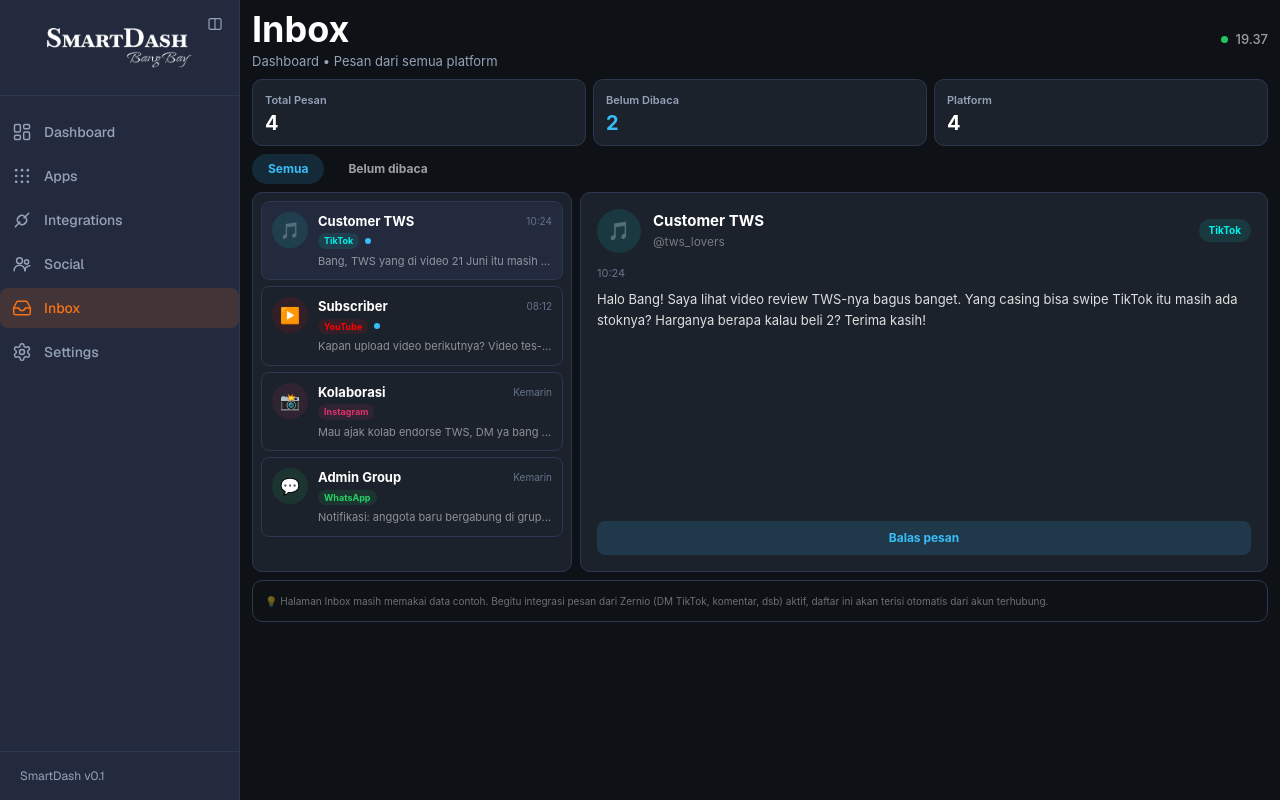
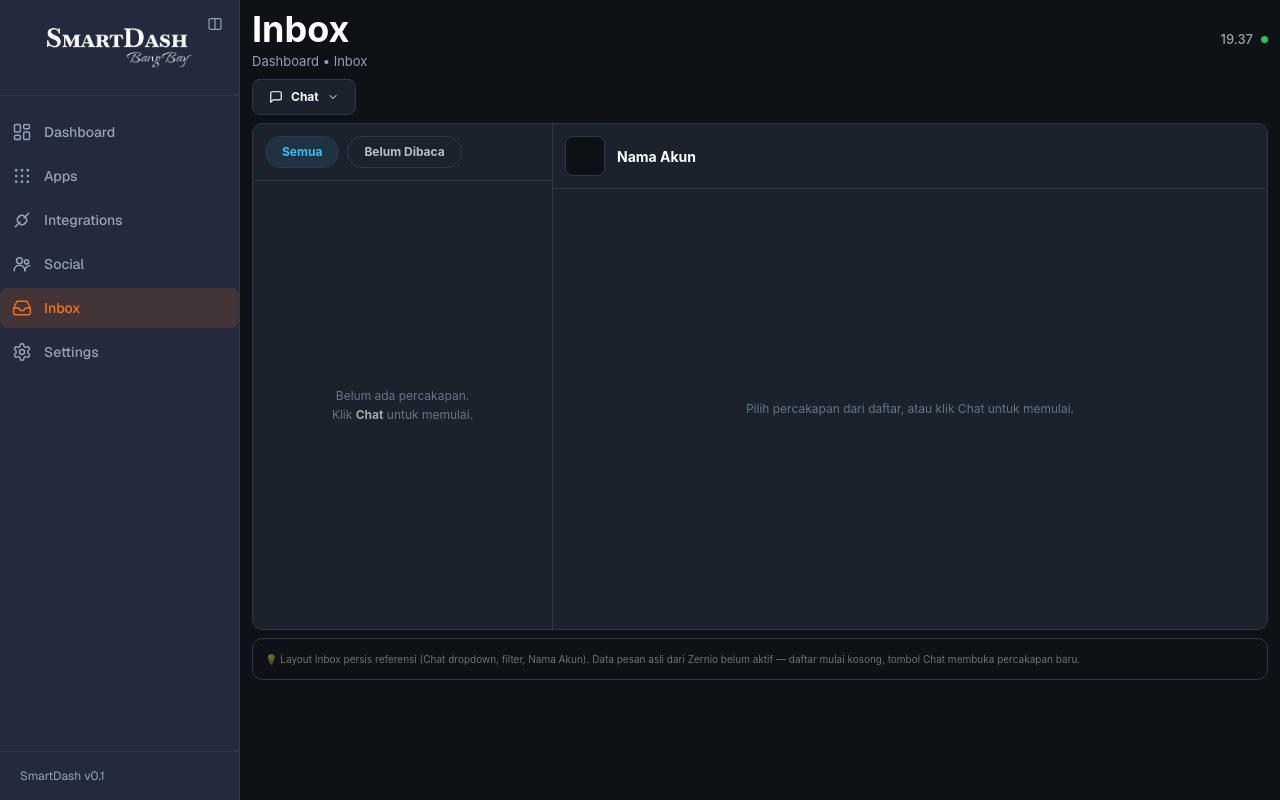
Before and after one commit to Agent-DashBoard/SmartDash-v.01, a Next.js app: page /inbox in a window 1280 px wide. Built offline with nearby package versions, Linux system fonts and the light colour scheme.

Commit message:
UPDATE 57: Inbox redesign — Chat dropdown + layout referensi (filter pills, Nama Akun, empty state)

```diff
--- a/app/inbox/page.tsx
+++ b/app/inbox/page.tsx
@@ -1,83 +1,33 @@
 // app/inbox/page.tsx — Inbox: pesan dari semua platform sosial terhubung.
-// Tema konsisten dengan dashboard (dark, #0E1116 bg, card #1C222B).
-// CATATAN: belum ada integrasi pesan dari Zernio → data contoh (mock) sampai API pesan aktif.
+// Layout persis referensi BangBay: header + tombol Chat (dropdown platform) +
+// panel kiri (filter Semua/Belum Dibaca + daftar) + panel kanan (header Nama Akun + isi).
+// CATATAN: data pesan dari Zernio belum aktif → daftar mulai kosong (empty state).
 "use client";
 
 import { useState, useEffect } from "react";
 
-// ---- Tipe & data contoh (mock) ----
-type InboxMessage = {
+// ---- Tipe ----
+type ChatPlatform = "tiktok" | "youtube" | "instagram" | "whatsapp";
+
+type Chat = {
   id: number;
-  platform: "tiktok" | "youtube" | "instagram" | "whatsapp";
-  from: string;
+  platform: ChatPlatform;
+  name: string;
   handle: string;
   preview: string;
-  body: string;
   time: string;
   unread: boolean;
-  color: string;
 };
 
-const PLATFORM_LABEL: Record<InboxMessage["platform"], string> = {
-  tiktok: "TikTok",
-  youtube: "YouTube",
-  instagram: "Instagram",
-  whatsapp: "WhatsApp",
+const PLATFORM_META: Record<
+  ChatPlatform,
+  { label: string; icon: string; color: string; connected: boolean }
+> = {
+  tiktok: { label: "TikTok", icon: "🎵", color: "#00F2EA", connected: true },
+  youtube: { label: "YouTube", icon: "▶️", color: "#FF0000", connected: true },
+  instagram: { label: "Instagram", icon: "📸", color: "#E1306C", connected: false },
+  whatsapp: { label: "WhatsApp", icon: "💬", color: "#25D366", connected: false },
 };
-
-const PLATFORM_ICON: Record<InboxMessage["platform"], string> = {
-  tiktok: "🎵",
-  youtube: "▶️",
-  instagram: "📸",
-  whatsapp: "💬",
-};
-
-const INITIAL_MESSAGES: InboxMessage[] = [
-  {
-    id: 1,
-    platform: "tiktok",
-    from: "Customer TWS",
-    handle: "@tws_lovers",
-    preview: "Bang, TWS yang di video 21 Juni itu masih ada stoknya gak?",
-    body: "Halo Bang! Saya lihat video review TWS-nya bagus banget. Yang casing bisa swipe TikTok itu masih ada stoknya? Harganya berapa kalau beli 2? Terima kasih!",
-    time: "10:24",
-    unread: true,
-    color: "#00F2EA",
-  },
-  {
-    id: 2,
-    platform: "youtube",
-    from: "Subscriber",
-    handle: "@penonton_setia",
-    preview: "Kapan upload video berikutnya? Video tes-nya singkat banget 😄",
-    body: "Halo Bang, baru nemu channel ini. Kapan-kapan upload konten yang lebih panjang dong, penasaran sama review TWS lengkapnya. Sukses terus!",
-    time: "08:12",
-    unread: true,
-    color: "#FF0000",
-  },
-  {
-    id: 3,
-    platform: "instagram",
-    from: "Kolaborasi",
-    handle: "@brand_partner",
-    preview: "Mau ajak kolab endorse TWS, DM ya bang 🙏",
-    body: "Halo BangBay! Kami dari brand aksesoris audio, tertarik kolaborasi untuk konten review produk kami. Mohon info rate card-nya ya. Terima kasih!",
-    time: "Kemarin",
-    unread: false,
-    color: "#E1306C",
-  },
-  {
-    id: 4,
-    platform: "whatsapp",
-    from: "Admin Group",
-    handle: "+62 812-xxxx-xxxx",
-    preview: "Notifikasi: anggota baru bergabung di grup Audio & Cuan",
-    body: "Sistem: 12 anggota baru bergabung dengan grup 'Audio & Cuan Community' dalam 24 jam terakhir.",
-    time: "Kemarin",
-    unread: false,
-    color: "#25D366",
-  },
-];
 
 // ---- Hook jam (pola sama dengan dashboard) ----
 function useClock() {
@@ -94,9 +44,12 @@ function useClock() {
 }
 
 export default function InboxPage() {
-  const [messages, setMessages] = useState<InboxMessage[]>(INITIAL_MESSAGES);
-  const [activeId, setActiveId] = useState<number | null>(messages[0]?.id ?? null);
+  // Daftar chat — mulai kosong persis referensi (empty state)
+  const [chats, setChats] = useState<Chat[]>([]);
+  const [activeChatId, setActiveChatId] = useState<number | null>(null);
   const [filter, setFilter] = useState<"all" | "unread">("all");
+  // Dropdown "Chat"
+  const [chatOpen, setChatOpen] = useState(false);
 
   const now = useClock();
   const time = now
@@ -104,67 +57,137 @@ export default function InboxPage() {
     : "--:--";
 
   const filtered =
-    filter === "unread" ? messages.filter((m) => m.unread) : messages;
-  const active = messages.find((m) => m.id === activeId) ?? null;
+    filter === "unread" ? chats.filter((c) => c.unread) : chats;
+  const active = chats.find((c) => c.id === activeChatId) ?? null;
 
-  const unreadCount = messages.filter((m) => m.unread).length;
+  function startChat(platform: ChatPlatform) {
+    const meta = PLATFORM_META[platform];
+    // Belum terhubung → tetap buka percakapan baru (data contoh), biar user lihat feedback
+    const nextId = Math.max(0, ...chats.map((c) => c.id)) + 1;
+    const chat: Chat = {
+      id: nextId,
+      platform,
+      name: meta.connected ? `Chat ${meta.label}` : `${meta.label} (belum terhubung)`,
+      handle: meta.connected ? "@akun_terhubung" : "",
+      preview: "Percakapan baru — belum ada pesan",
+      time: new Date().toLocaleTimeString("id-ID", { hour: "2-digit", minute: "2-digit" }),
+      unread: false,
+    };
+    setChats((prev) => [...prev, chat]);
+    setActiveChatId(nextId);
+    setChatOpen(false);
+  }
 
-  function openMessage(id: number) {
-    setActiveId(id);
-    setMessages((prev) => prev.map((m) => (m.id === id ? { ...m, unread: false } : m)));
+  function openChat(id: number) {
+    setActiveChatId(id);
+    setChats((prev) => prev.map((c) => (c.id === id ? { ...c, unread: false } : c)));
   }
 
   return (
     <div className="min-h-full bg-[#0E1116] px-3 py-2 [font-family:Inter,var(--font-geist-sans),system-ui,sans-serif]">
       <div className="flex w-full flex-col gap-2">
-        {/* Header — judul kiri · jam kanan */}
+        {/* Header — judul kiri · jam + dot kanan */}
         <header className="flex items-center justify-between gap-2">
           <div>
             <h1 className="text-[clamp(24px,3vw,36px)] font-bold leading-[1.21] text-white">
               Inbox
             </h1>
-            <p className="text-[13px] text-[#94A3B8]">Dashboard • Pesan dari semua platform</p>
+            <p className="text-[13px] text-[#94A3B8]">Dashboard • Inbox</p>
           </div>
           <div className="flex items-center gap-2 text-[13px] font-medium text-white/60">
+            <span>{time}</span>
             <span className="h-[7px] w-[7px] rounded-full bg-[#22C55E]" />
-            {time}
           </div>
         </header>
 
-        {/* Ringkasan kecil */}
-        <div className="grid grid-cols-3 gap-[7px]">
-          <div className="rounded-[10px] border border-[#2E3750] bg-[#1C222B] p-3">
-            <p className="text-[11px] font-semibold text-[#94A3B8]">Total Pesan</p>
-            <p className="mt-1 text-[20px] font-bold leading-none text-white">{messages.length}</p>
+        {/* Tombol Chat — dropdown platform */}
+        <div className="relative">
+          <button
+            type="button"
+            onClick={() => setChatOpen((v) => !v)}
+            className="cursor-pointer rounded-[8px] border border-[#2E3750] bg-[#1C222B] px-4 py-2 text-[12px] font-bold text-white transition-colors hover:bg-[#232A3D]"
+          >
+            <span className="flex items-center gap-2">
+              <svg className="h-3.5 w-3.5" viewBox="0 0 24 24" fill="none" stroke="currentColor" strokeWidth="2" strokeLinecap="round" strokeLinejoin="round" aria-hidden>
+                <path d="M21 15a2 2 0 0 1-2 2H7l-4 4V5a2 2 0 0 1 2-2h14a2 2 0 0 1 2 2z" />
+              </svg>
+              Chat
+              <svg
+                className={`h-3 w-3 transition-transform ${chatOpen ? "rotate-180" : ""}`}
+                viewBox="0 0 24 24"
+                fill="none"
+                stroke="currentColor"
+                strokeWidth="2"
+                strokeLinecap="round"
+                strokeLinejoin="round"
+                aria-hidden
+              >
+                <path d="m6 9 6 6 6-6" />
+              </svg>
+            </span>
+          </button>
+
+          {/* Dropdown */}
+          {chatOpen && (
+            <>
+              {/* Overlay — klik di luar untuk tutup */}
+              <div className="fixed inset-0 z-10" onClick={() => setChatOpen(false)} />
+              <div className="absolute left-0 top-full z-20 mt-1 w-64 overflow-hidden rounded-[8px] border border-[#2E3750] bg-[#1C222B] shadow-xl">
+                <p className="border-b border-[#2E3750] px-3 py-2 text-[10px] font-bold uppercase tracking-wider text-white/40">
+                  Mulai chat baru
+                </p>
+                {(Object.keys(PLATFORM_META) as ChatPlatform[]).map((key) => {
+                  const meta = PLATFORM_META[key];
+                  return (
+                    <button
+                      key={key}
+                      type="button"
+                      onClick={() => startChat(key)}
+                      className="flex w-full cursor-pointer items-center gap-2.5 px-3 py-2.5 text-left transition-colors hover:bg-[#232A3D]"
+                    >
+                      <span
+                        className="flex h-8 w-8 shrink-0 items-center justify-center rounded-full text-[14px]"
+                        style={{ backgroundColor: `${meta.color}1A` }}
+                      >
+                        {meta.icon}
+                      </span>
+                      <span className="min-w-0 flex-1">
+                        <span className="block text-[13px] font-bold text-white">{meta.label}</span>
+                        <span
+                          className="block text-[10px]"
+                          style={{ color: meta.connected ? meta.color : "#64748B" }}
+                        >
+                          {meta.connected ? "Terhubung" : "Belum terhubung"}
+                        </span>
+                      </span>
+                    </button>
+                  );
+                })}
               </div>
-          <div className="rounded-[10px] border border-[#2E3750] bg-[#1C222B] p-3">
-            <p className="text-[11px] font-semibold text-[#94A3B8]">Belum Dibaca</p>
-            <p className="mt-1 text-[20px] font-bold leading-none text-[#38BDF8]">{unreadCount}</p>
-          </div>
-          <div className="rounded-[10px] border border-[#2E3750] bg-[#1C222B] p-3">
-            <p className="text-[11px] font-semibold text-[#94A3B8]">Platform</p>
-            <p className="mt-1 text-[20px] font-bold leading-none text-white">
-              {Object.keys(PLATFORM_LABEL).length}
-            </p>
-          </div>
+            </>
+          )}
         </div>
 
-        {/* Filter */}
-        <div className="flex items-center gap-2">
+        {/* Dua kolom: daftar kiri + baca kanan */}
+        <div className="grid min-h-[440px] grid-cols-1 overflow-hidden rounded-[10px] border border-[#2E3750] bg-[#1C222B] lg:grid-cols-[300px_1fr]">
+          {/* Panel kiri — filter + daftar */}
+          <div className="flex flex-col border-b border-[#2E3750] lg:border-b-0 lg:border-r">
+            {/* Filter pills */}
+            <div className="flex gap-2 border-b border-[#2E3750] p-3">
               {(
                 [
                   { key: "all", label: "Semua" },
-              { key: "unread", label: "Belum dibaca" },
+                  { key: "unread", label: "Belum Dibaca" },
                 ] as const
               ).map((f) => (
                 <button
                   key={f.key}
                   type="button"
                   onClick={() => setFilter(f.key)}
-              className={`cursor-pointer rounded-full px-4 py-1.5 text-[12px] font-bold transition-colors ${
+                  className={`cursor-pointer rounded-full border px-4 py-1.5 text-[12px] font-bold transition-colors ${
                     filter === f.key
-                  ? "bg-[#38BDF8]/15 text-[#38BDF8]"
-                  : "bg-transparent text-white/60 hover:bg-[#232A3D]"
+                      ? "border-[#38BDF8]/50 bg-[#38BDF8]/10 text-[#38BDF8]"
+                      : "border-[#2E3750] bg-transparent text-white/70 hover:bg-[#232A3D]"
                   }`}
                 >
                   {f.label}
@@ -172,99 +195,113 @@ export default function InboxPage() {
               ))}
             </div>
 
-        {/* Daftar pesan + panel baca */}
-        <div className="grid min-h-[380px] grid-cols-1 gap-2 lg:grid-cols-[320px_1fr]">
-          {/* Daftar */}
-          <div className="flex flex-col gap-1.5 overflow-y-auto rounded-[10px] border border-[#2E3750] bg-[#1C222B] p-2 lg:max-h-[560px]">
+            {/* Daftar chat — empty state persis referensi */}
+            <div className="flex flex-1 flex-col overflow-y-auto p-2 lg:max-h-[540px]">
               {filtered.length === 0 ? (
-              <p className="px-2 py-6 text-center text-[12px] text-[#64748B]">
-                Tidak ada pesan.
+                <div className="flex flex-1 items-center justify-center px-4 py-10 text-center">
+                  <p className="text-[12px] leading-relaxed text-[#64748B]">
+                    Belum ada percakapan.
+                    <br />
+                    Klik <span className="font-bold text-white/60">Chat</span> untuk memulai.
                   </p>
+                </div>
               ) : (
-              filtered.map((m) => (
+                filtered.map((c) => {
+                  const meta = PLATFORM_META[c.platform];
+                  return (
                     <button
-                  key={m.id}
+                      key={c.id}
                       type="button"
-                  onClick={() => openMessage(m.id)}
+                      onClick={() => openChat(c.id)}
                       className={`flex w-full cursor-pointer items-start gap-2.5 rounded-[8px] border p-2.5 text-left transition-colors ${
-                    activeId === m.id
+                        activeChatId === c.id
                           ? "border-[#38BDF8]/50 bg-[#232A3D]"
                           : "border-transparent hover:bg-[#232A3D]/60"
                       }`}
                     >
                       <span
                         className="flex h-9 w-9 shrink-0 items-center justify-center rounded-full text-[16px]"
-                    style={{ backgroundColor: `${m.color}1A` }}
+                        style={{ backgroundColor: `${meta.color}1A` }}
                       >
-                    {PLATFORM_ICON[m.platform]}
+                        {meta.icon}
                       </span>
                       <span className="min-w-0 flex-1">
                         <span className="flex items-center justify-between gap-2">
-                      <span className="truncate text-[13px] font-bold text-white">{m.from}</span>
-                      <span className="shrink-0 text-[10px] text-[#64748B]">{m.time}</span>
+                          <span className="truncate text-[13px] font-bold text-white">{c.name}</span>
+                          <span className="shrink-0 text-[10px] text-[#64748B]">{c.time}</span>
                         </span>
                         <span className="mt-0.5 flex items-center gap-1.5">
                           <span
                             className="rounded-full px-1.5 py-px text-[9px] font-bold"
-                        style={{ backgroundColor: `${m.color}1A`, color: m.color }}
+                            style={{ backgroundColor: `${meta.color}1A`, color: meta.color }}
                           >
-                        {PLATFORM_LABEL[m.platform]}
+                            {meta.label}
                           </span>
-                      {m.unread && <span className="h-1.5 w-1.5 rounded-full bg-[#38BDF8]" />}
+                          {c.unread && <span className="h-1.5 w-1.5 rounded-full bg-[#38BDF8]" />}
                         </span>
-                    <span className="mt-1 block truncate text-[11px] text-white/50">{m.preview}</span>
+                        <span className="mt-1 block truncate text-[11px] text-white/50">{c.preview}</span>
                       </span>
                     </button>
-              ))
+                  );
+                })
+              )}
+            </div>
+          </div>
+
+          {/* Panel kanan — header Nama Akun + isi pesan */}
+          <div className="flex flex-col">
+            {/* Header bar */}
+            <div className="flex items-center gap-3 border-b border-[#2E3750] p-3">
+              {active ? (
+                <>
+                  <span
+                    className="flex h-10 w-10 shrink-0 items-center justify-center rounded-full text-[16px]"
+                    style={{ backgroundColor: `${PLATFORM_META[active.platform].color}1A` }}
+                  >
+                    {PLATFORM_META[active.platform].icon}
+                  </span>
+                  <div className="min-w-0">
+                    <p className="truncate text-[14px] font-bold text-white">{active.name}</p>
+                    {active.handle && (
+                      <p className="truncate text-[11px] text-white/40">{active.handle}</p>
+                    )}
+                  </div>
+                </>
+              ) : (
+                <>
+                  {/* Placeholder persis referensi: avatar kosong + "Nama Akun" */}
+                  <span className="flex h-10 w-10 shrink-0 items-center justify-center rounded-lg border border-[#2E3750] bg-[#0E1116]" />
+                  <p className="text-[14px] font-bold text-white">Nama Akun</p>
+                </>
               )}
             </div>
 
-          {/* Panel baca */}
-          <div className="flex flex-col rounded-[10px] border border-[#2E3750] bg-[#1C222B] p-4">
+            {/* Isi pesan */}
+            <div className="flex flex-1 items-center justify-center p-4 lg:min-h-[440px]">
               {active ? (
-              <>
-                <div className="flex items-center gap-3">
-                  <span
-                    className="flex h-11 w-11 items-center justify-center rounded-full text-[18px]"
-                    style={{ backgroundColor: `${active.color}1A` }}
-                  >
-                    {PLATFORM_ICON[active.platform]}
-                  </span>
-                  <div className="min-w-0 flex-1">
-                    <p className="truncate text-[15px] font-bold text-white">{active.from}</p>
-                    <p className="truncate text-[12px] text-white/40">{active.handle}</p>
-                  </div>
-                  <span
-                    className="rounded-full px-2.5 py-1 text-[10px] font-bold"
-                    style={{ backgroundColor: `${active.color}1A`, color: active.color }}
-                  >
-                    {PLATFORM_LABEL[active.platform]}
-                  </span>
-                </div>
-                <p className="mt-3 text-[11px] text-[#64748B]">{active.time}</p>
-                <p className="mt-2 text-[13px] leading-relaxed text-white/85">{active.body}</p>
-                <div className="mt-auto pt-4">
+                <div className="text-center">
+                  <p className="text-[13px] text-[#64748B]">Belum ada pesan di percakapan ini.</p>
                   <button
                     type="button"
-                    className="w-full cursor-pointer rounded-[8px] bg-[#38BDF8]/15 py-2 text-[12px] font-bold text-[#38BDF8] transition-opacity hover:opacity-80"
+                    className="mt-3 cursor-pointer rounded-[8px] bg-[#38BDF8]/15 px-4 py-2 text-[12px] font-bold text-[#38BDF8] transition-opacity hover:opacity-80"
                   >
                     Balas pesan
                   </button>
                 </div>
-              </>
               ) : (
-              <div className="flex flex-1 items-center justify-center">
-                <p className="text-[12px] text-[#64748B]">Pilih pesan untuk dibaca.</p>
+                <p className="text-[12px] text-[#64748B]">
+                  Pilih percakapan dari daftar, atau klik Chat untuk memulai.
+                </p>
+              )}
             </div>
-            )}
           </div>
         </div>
 
         {/* Catatan jujur */}
         <div className="rounded-[10px] border border-[#2E3750] bg-[#0E1116] p-3">
           <p className="text-[10px] leading-relaxed text-white/40">
-            💡 Halaman Inbox masih memakai data contoh. Begitu integrasi pesan dari Zernio (DM TikTok,
-            komentar, dsb) aktif, daftar ini akan terisi otomatis dari akun terhubung.
+            💡 Layout Inbox persis referensi (Chat dropdown, filter, Nama Akun). Data pesan asli dari
+            Zernio belum aktif — daftar mulai kosong, tombol Chat membuka percakapan baru.
           </p>
         </div>
       </div>
```
Also changed, not shown: 1 other file (tests, documents, lock files or other folders). Lines whose indentation alone changed are shown as unchanged.
